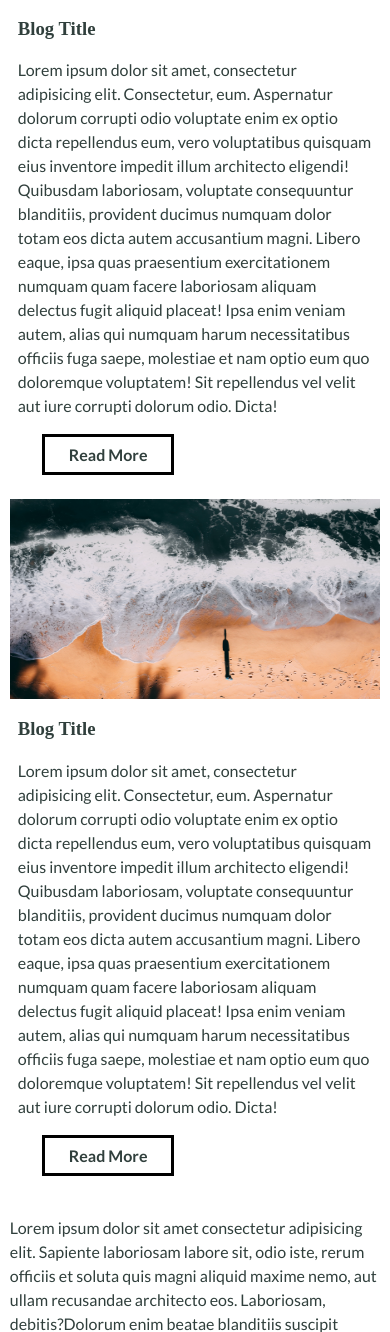
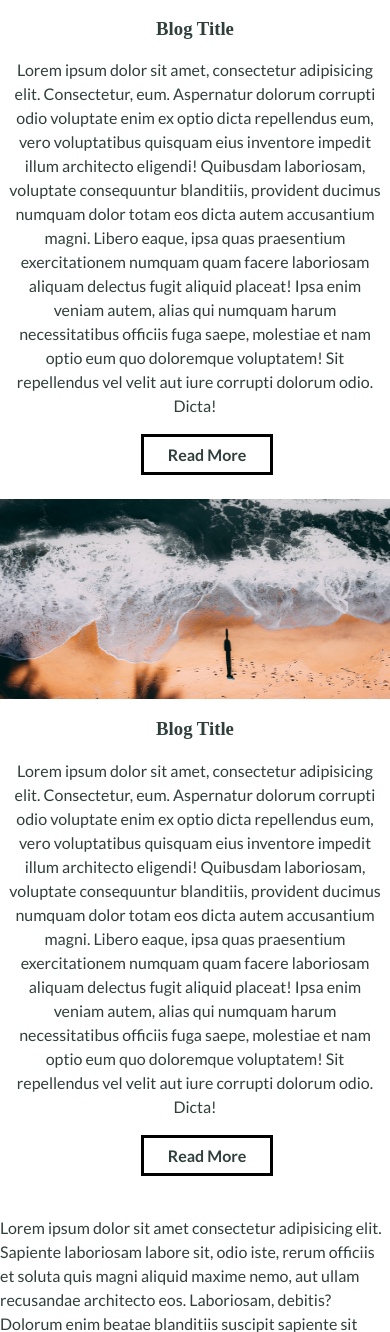
Before and after one commit to VelasquezTracy25/book-author-blog, a PHP site: page /html/index.html in a window 390 px wide. Shown: the part 1092-2424 px from the top of the page. Run offline with PHP 8.4, Linux system fonts and the light colour scheme; some libraries are stand-ins or nearby versions; some web fonts are replaced.

Commit message:
Css for home complete

```diff
--- a/css/style.css
+++ b/css/style.css
@@ -318,7 +318,20 @@ footer #social-media-footer ul li:hover a .fa-twitter{
         color: #303F3C;
         transition: 0.4s;
     }
+}
 
+@media (max-width: 600px){
+    main {
+        width: 100%;
+    }
+
+    h1{
+        font-size: 48px;
+    }
+
+    .card{
+        text-align: center;
+    }
 }
 
 
```
